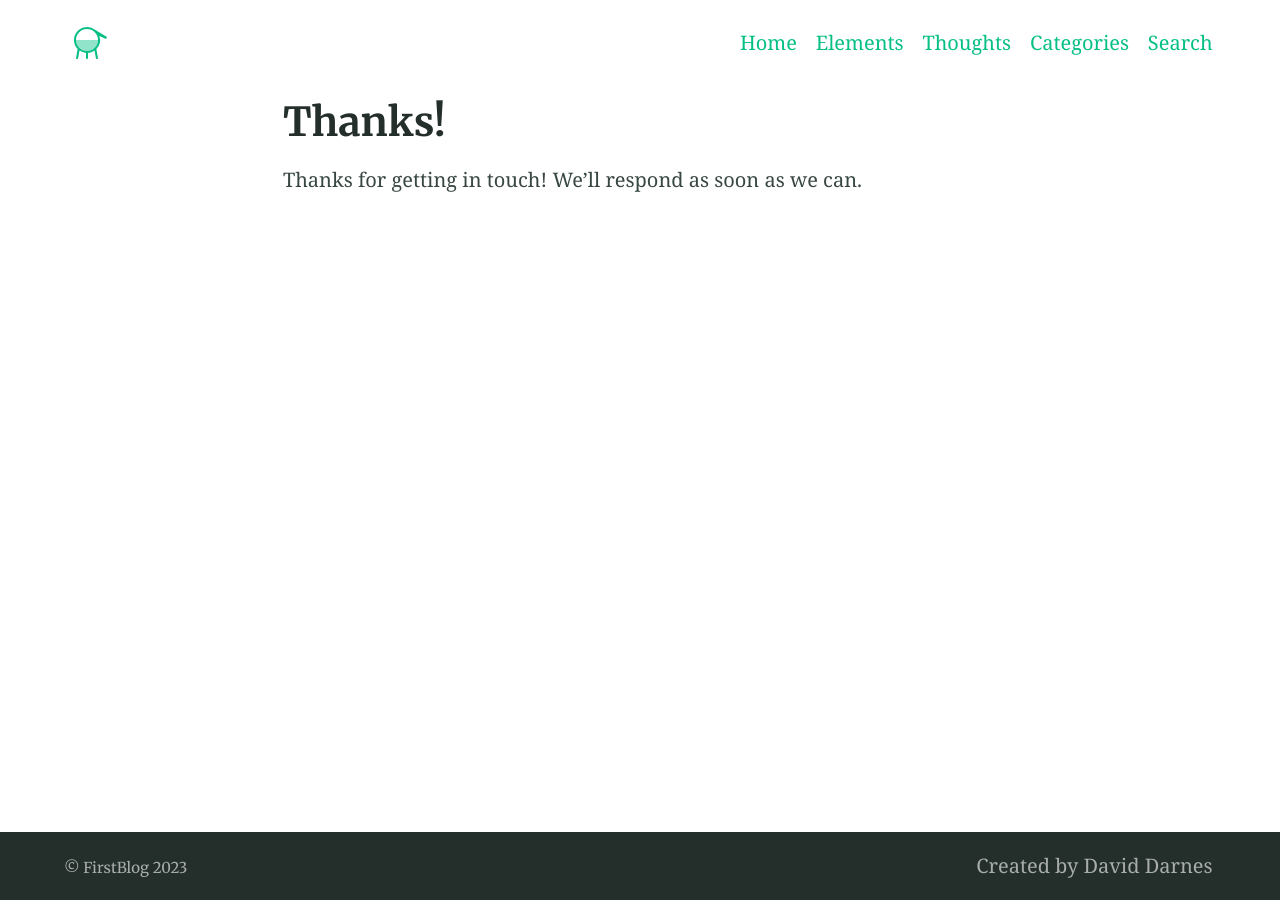
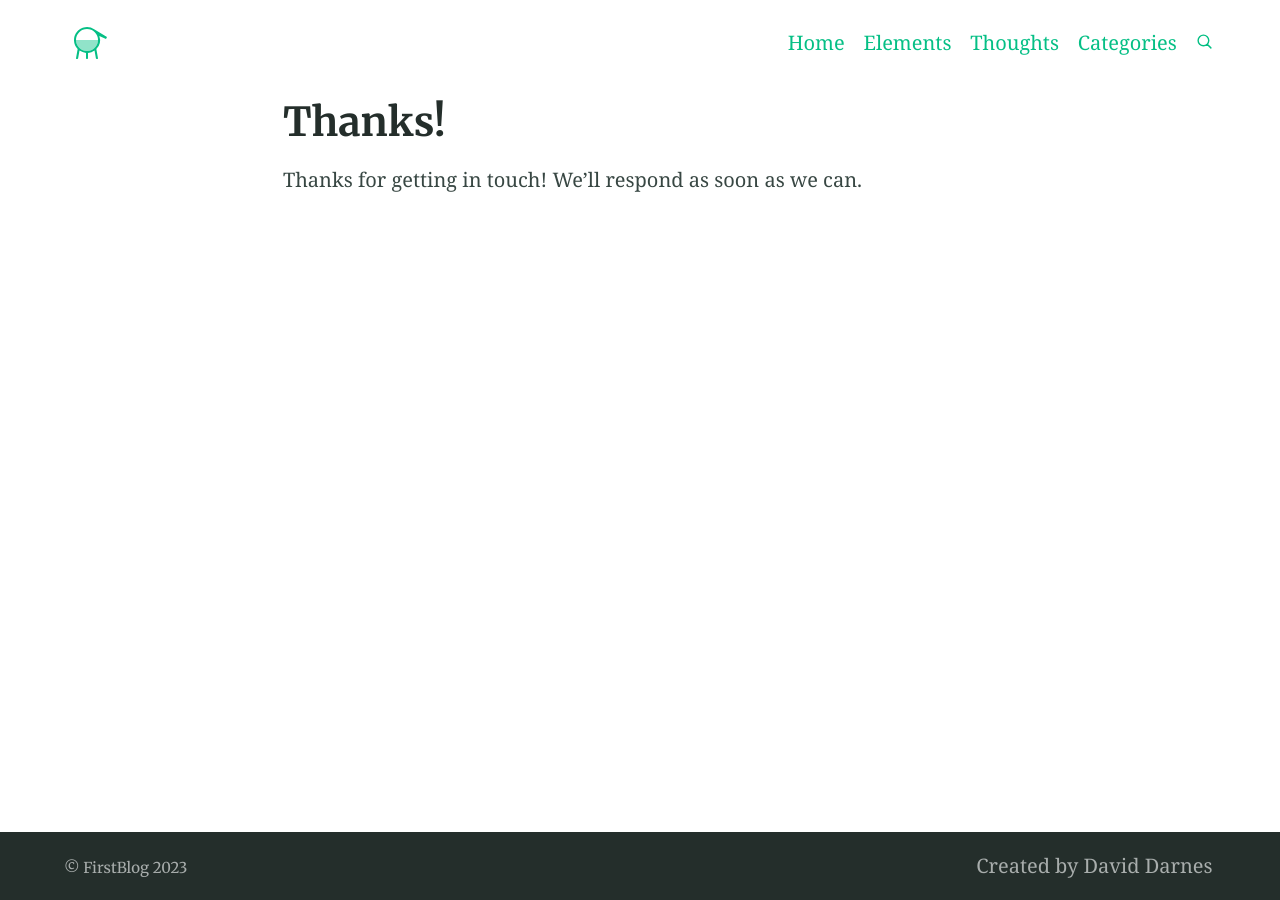
Before and after one commit to programmedrn/programmedrn.github.io, a Jekyll site: the page built from thanks.md, in a window 1280 px wide. Built offline with Jekyll 4.4.1, drawn with Linux system fonts in a browser that asks for light colours.

Commit message:
Feat: Search into button

```diff
--- a/_includes/nav-header.html
+++ b/_includes/nav-header.html
@@ -10,7 +10,15 @@
       {% endif %}
 
       <li class="item  item--nav{% if item.url == page.url %}  item--current{% endif %}">
-        <a href="{{ url }}">{{ item.title }}</a>
+
+          {% if item.title == 'Search' %}
+          <a class="search-btn" href="{{ url }}">
+            <img src="/assets/icons/icon-search.svg">
+          </a>
+          {% else %}
+          <a href="{{ url }}">{{ item.title }}</a>
+          {% endif %}
+          </a>
       </li>
     {% endfor %}
   </ul>
--- a/_sass/_theme.scss
+++ b/_sass/_theme.scss
@@ -23,6 +23,19 @@ body {
   }
   .logo {
     @include flex(0 0 auto);
+  }
+  .search-btn{
+    @include flex(0 0 auto);
+    padding: .2rem;
+    display: inline-block;
+    line-height: 0;
+    max-height: 2rem;
+    @include flexbox;
+    @include align-items(flex-end);
+    img {
+      filter: invert(65%) sepia(28%) saturate(5896%) hue-rotate(119deg) brightness(91%) contrast(98%);
+      max-height: 1rem;
+    }
   }
   .container {
     @include flexbox;
```
Also changed, not shown: assets/icons/icon-search.svg (added).
